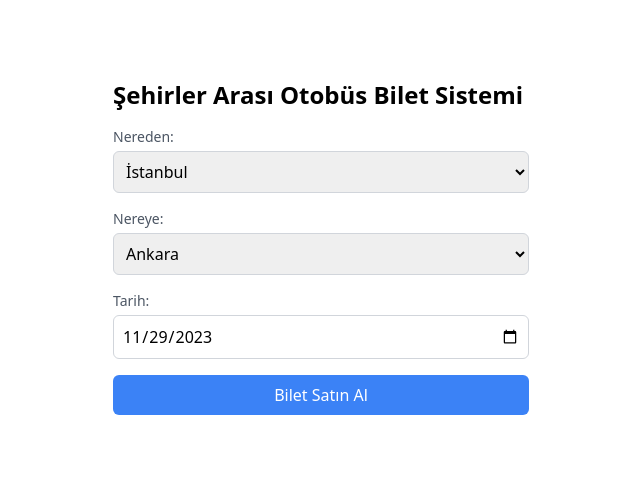
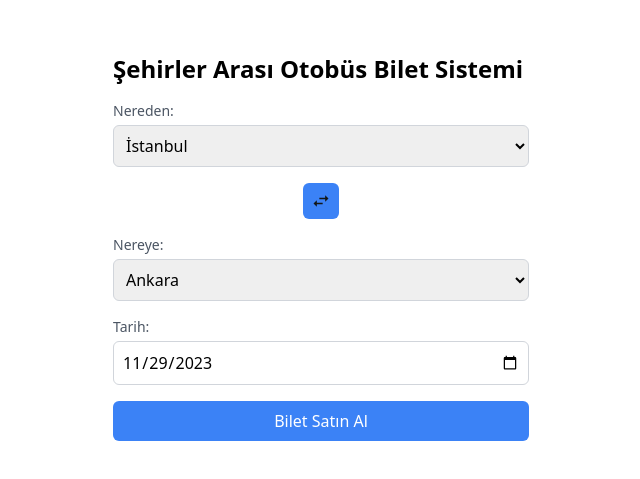
Before and after one commit to muratcankargi/otobus-bileti-satis-sistemi, a Nuxt app: page / in a window 1280 px wide. Shown: the part 153-632 px from the top of the page, without its empty margins (319-959 px from the left). Built offline with nearby package versions, Linux system fonts and the light colour scheme.

Commit message:
add switch button and router push operation

```diff
--- a/components/BiletSatis.vue
+++ b/components/BiletSatis.vue
@@ -9,6 +9,12 @@
           <option value="" disabled selected>Lütfen seçiniz</option>
           <option v-for="city in cities" :key="city" :value="city">{{ city }}</option>
         </select>
+      </div>
+
+      <div class="mb-4 flex justify-center">
+        <button @click="switchCities" class="bg-blue-500 text-white p-2 rounded-md">
+          <svg fill="#131717" width="20" height="20" viewBox="0 0 24 24" xmlns="http://www.w3.org/2000/svg"><path d="M6.99 11L3 15l3.99 4v-3H14v-2H6.99v-3zM21 9l-3.99-4v3H10v2h7.01v3L21 9z"></path></svg>
+        </button>
       </div>
 
       <div class="mb-4">
@@ -31,7 +37,7 @@
 
 <script>
 export default {
-  mounted(){
+  mounted() {
     this.from = 'İstanbul';
     this.to = 'Ankara';
     this.date = this.today;
@@ -42,20 +48,25 @@ export default {
       from: '',
       to: '',
       date: '',
-      cities: ['İstanbul', 'Ankara', 'İzmir', 'Antalya', 'Bursa'] ,
+      cities: ['İstanbul', 'Ankara', 'İzmir', 'Antalya', 'Bursa'],
       disabledDates: {
         to: new Date().toISOString().split('T')[0]
-      },
+      }
     };
   },
   methods: {
     buyTicket() {
       console.log('Bilet Satın Alındı!');
+      this.$router.push('/seferler');
+    },
+    switchCities() {
+      const temp = this.from;
+      this.from = this.to;
+      this.to = temp;
     }
   }
 };
 </script>
 
 <style scoped>
-/* Bileşen özel stillemeleri burada yapılabilir */
 </style>
```
